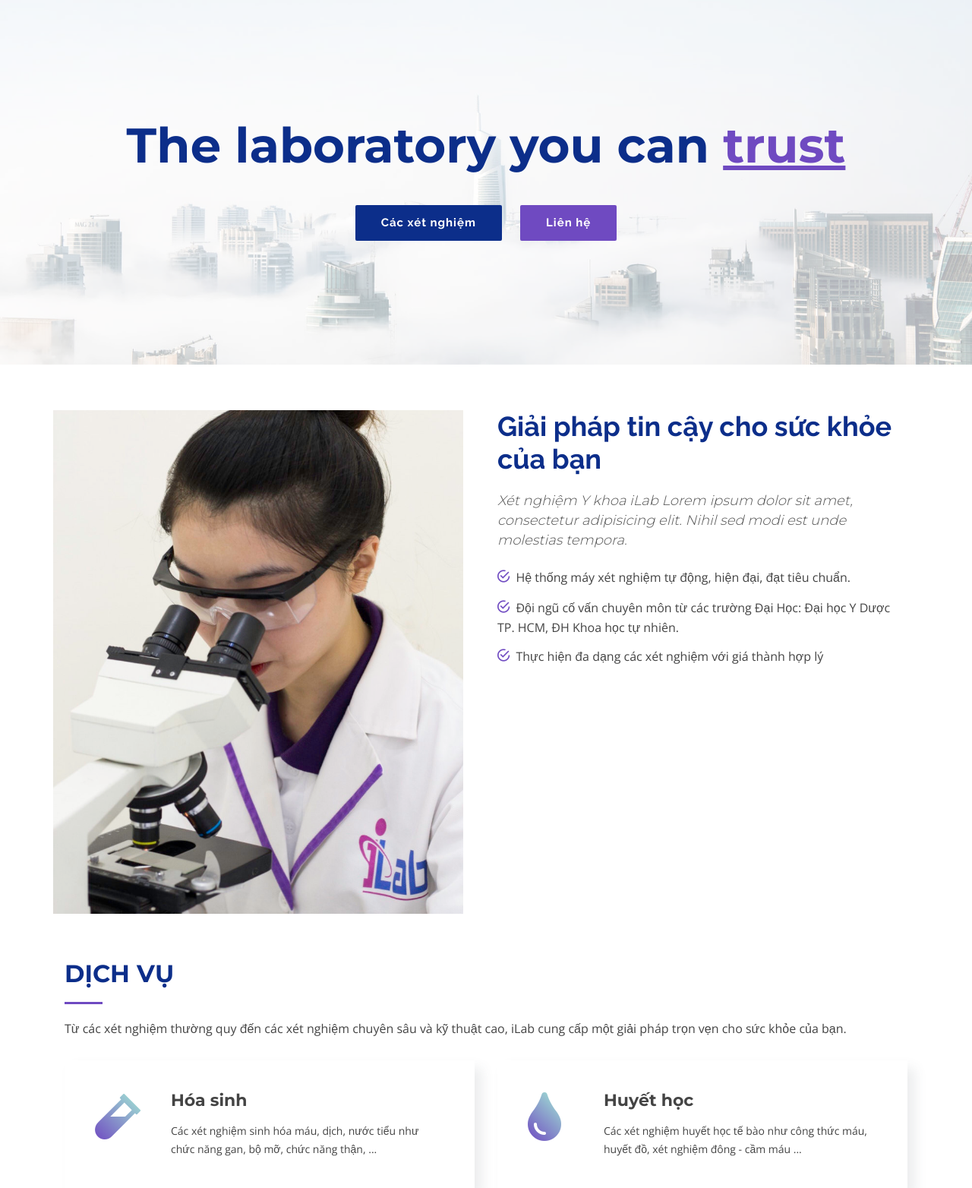
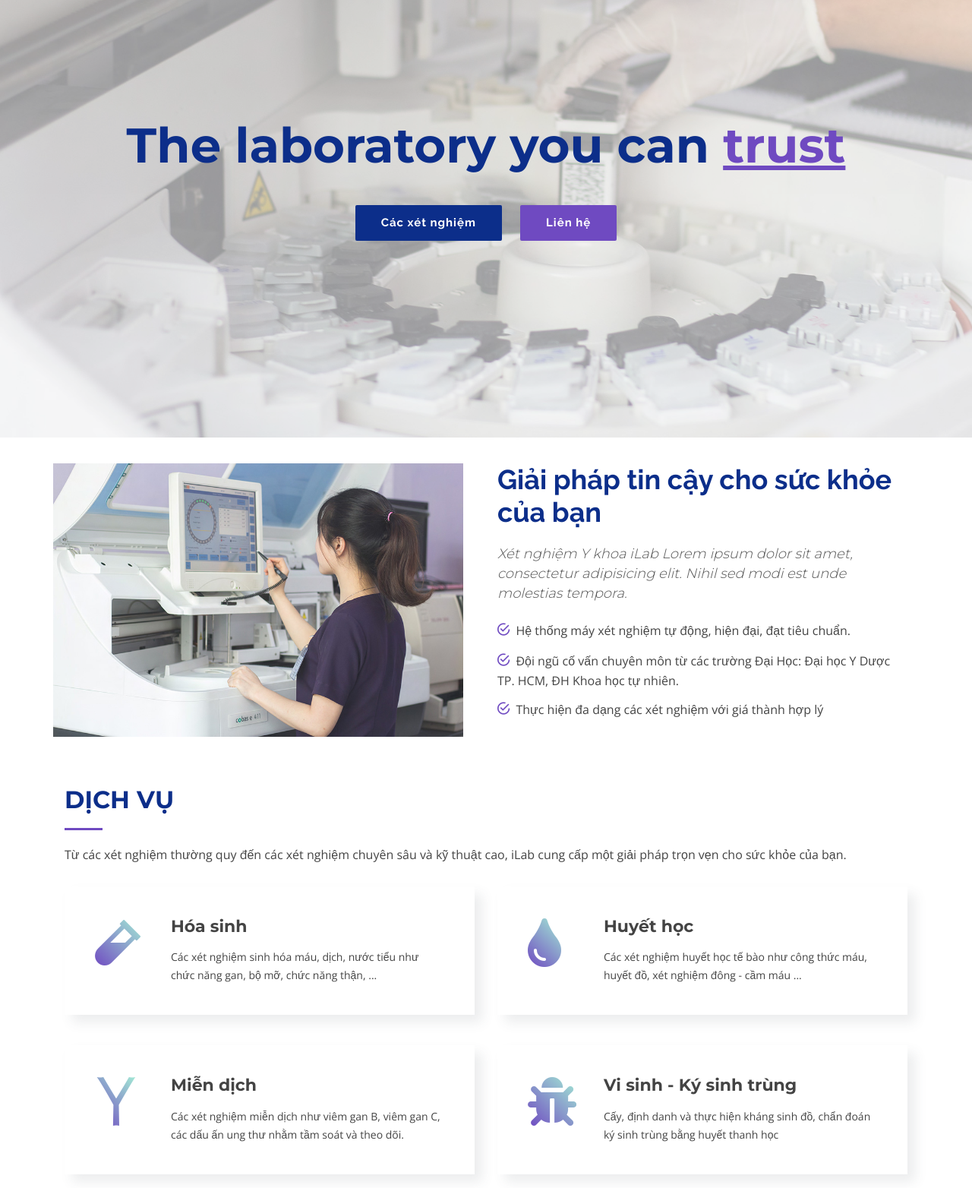
Before and after one commit to trungtranle/ilabsite, a Django app: page / in a window 1280 px wide. Shown: the part 153-1717 px from the top of the page at 76% size. Run offline with Django 3.2, Linux system fonts and the light colour scheme; some libraries are stand-ins or nearby versions; some web fonts are replaced.

Commit message:
update carousel

```diff
--- a/ilabsite/urls.py
+++ b/ilabsite/urls.py
@@ -34,4 +34,5 @@
     re_path(r'^documents/', include(wagtaildocs_urls)),
     re_path(r'^post/', include(wagtail_urls)),
 
+
 ] + static(settings.MEDIA_URL, document_root = settings.MEDIA_ROOT)
--- a/static/css/style.css
+++ b/static/css/style.css
@@ -235,7 +235,7 @@
 
 #intro #intro-carousel::before {
   content: '';
-  background-color: rgba(255, 255, 255, 0.7);
+  background-color: rgba(255, 255, 255, 0.4);
   position: absolute;
   height: 100%;
   width: 100%;
@@ -248,7 +248,7 @@
 
 #intro #intro-carousel .item {
   width: 100%;
-  height: 60vh;
+  height: 72vh;
   background-size: cover;
   background-position: center;
   background-repeat: no-repeat;
@@ -538,7 +538,7 @@
 /* About Section
 --------------------------------*/
 #about {
-  padding: 60px 0 30px 0;
+  padding: 130px 0 30px 0;
 }
 
 #about .about-img {
--- a/template/base.html
+++ b/template/base.html
@@ -143,13 +143,8 @@
 <script src="{% static 'lib/magnific-popup/magnific-popup.min.js' %}"></script>
 <script src="{% static 'lib/sticky/sticky.js' %}"></script>
 
-<!-- Contact Form JavaScript File -->
-
-
 <!-- Template Main Javascript File -->
 <script src="{% static 'js/main.js' %} "></script>
-
-<!--<script src="{% static 'js/main2.js' %} "></script>-->
 
 </body>
 
--- a/template/index.html
+++ b/template/index.html
@@ -380,13 +380,8 @@
   <script src="{% static 'lib/magnific-popup/magnific-popup.min.js' %}"></script>
   <script src="{% static 'lib/sticky/sticky.js' %}"></script>
 
-  <!-- Contact Form JavaScript File -->
-
-
   <!-- Template Main Javascript File -->
   <script src="{% static 'js/main.js' %} "></script>
-
-  <!--<script src="{% static 'js/main2.js' %} "></script>-->
 
 </body>
 
```
Also changed, not shown: static/img/ilab-1.jpg, static/img/intro-carousel/1.jpg, static/img/intro-carousel/2.jpg, static/img/intro-carousel/3.jpg, static/img/intro-carousel/4.jpg, static/img/intro-carousel/5.jpg, 1 other file.
